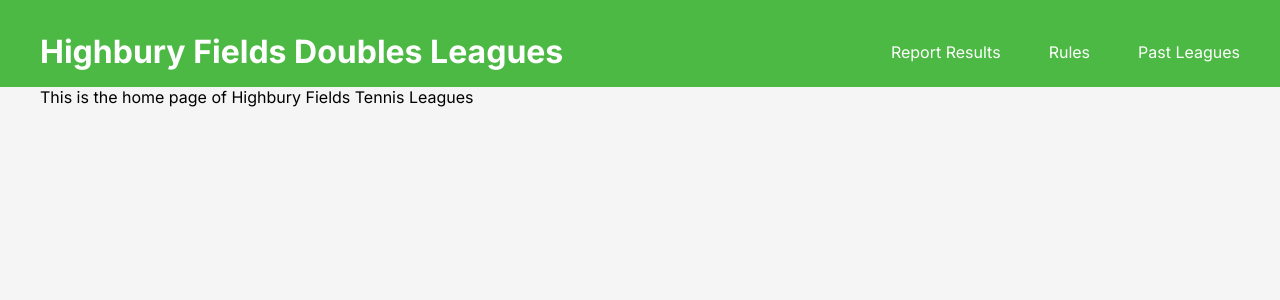
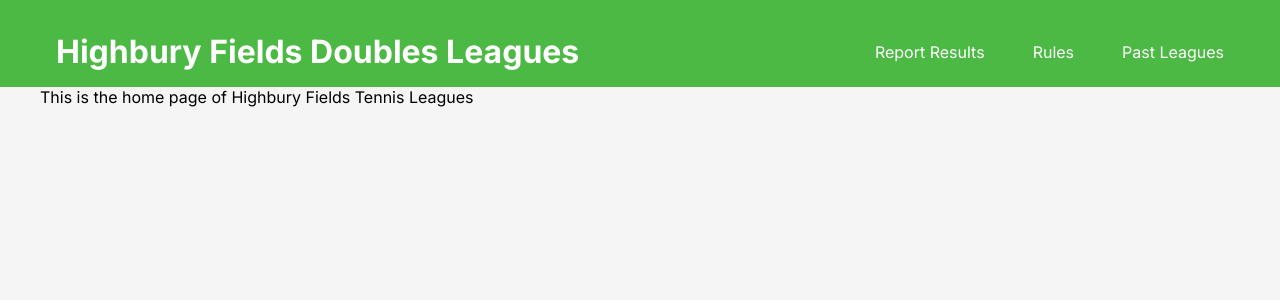
Before and after one commit to alejandra-rojas/TennisLeague-HighburyAndIslington, a Next.js app: page / in a window 1280 px wide. Shown: the top 300 px of the page. Built offline with nearby package versions, Linux system fonts and the light colour scheme.

Commit message:
Fixing header styles

```diff
--- a/app/(admin)/(auth)/layout.jsx
+++ b/app/(admin)/(auth)/layout.jsx
@@ -17,6 +17,7 @@ export default async function AuthLayout({ children }) {
   return (
     <>
       <ClientNavbar />
+
       {children}
     </>
   );
--- a/app/(admin)/admin/loading.jsx
+++ b/app/(admin)/admin/loading.jsx
@@ -2,7 +2,7 @@ export default function Loading() {
   return (
     <main className="text-center">
       <h2 className="text-primary">Loading...</h2>
-      <p>Hopefully not for to long</p>
+      <p>Hopefully not for too long</p>
     </main>
   );
 }
--- a/app/(public)/layout.jsx
+++ b/app/(public)/layout.jsx
@@ -1,13 +1,10 @@
 //Components
-
 import ClientNavbar from "@/app/components/ClientNavbar";
 
 export default async function ClientLayout({ children }) {
   return (
     <>
-      <header id="web-header">
-        <ClientNavbar />
-      </header>
+      <ClientNavbar />
       {children}
     </>
   );
--- a/app/components/ClientNavbar.jsx
+++ b/app/components/ClientNavbar.jsx
@@ -4,6 +4,7 @@ import Link from "next/link";
 export default function ClientNavbar() {
   return (
     <>
+      <header id="web-header">
         <div id="primary-navigation">
           <div>
             <Link href="/" aria-label="Go to the Home page">
@@ -17,7 +18,10 @@ export default function ClientNavbar() {
               </h2>
               <ul>
                 <li>
-                <Link href={"/report-results"} aria-label="Go to the Home page">
+                  <Link
+                    href={"/report-results"}
+                    aria-label="Go to the Home page"
+                  >
                     Report Results
                   </Link>
                 </li>
@@ -35,6 +39,7 @@ export default function ClientNavbar() {
             </nav>
           </div>
         </div>
+      </header>
     </>
   );
 }
--- a/app/layout.jsx
+++ b/app/layout.jsx
@@ -1,8 +1,6 @@
 import { Analytics } from "@vercel/analytics/react";
 import { Inter } from "next/font/google";
 import "./globals.scss";
-import ClientNavbar from "./components/ClientNavbar";
-import LoginNavbar from "./components/LoginNavbar";
 
 export const dynamic = "force-dynamic";
 
--- a/app/styles/Root.scss
+++ b/app/styles/Root.scss
@@ -42,7 +42,7 @@
     color: white;
     justify-content: space-between;
     align-items: center;
-    padding: 2rem 0 1rem;
+    padding: 2rem 1rem 1rem;
 
     @include breakpoint-xl {
       // max-height: 7rem;
@@ -69,10 +69,10 @@
 
     @include breakpoint-md {
       font-size: $base-font-size;
-      padding: 0;
+      padding: 0 1rem;
       gap: 1rem;
       justify-content: flex-end;
-      width: 75rem;
+      //width: 75rem;
       margin: 0 auto;
     }
 
```
Lines whose indentation alone changed are shown as unchanged.
